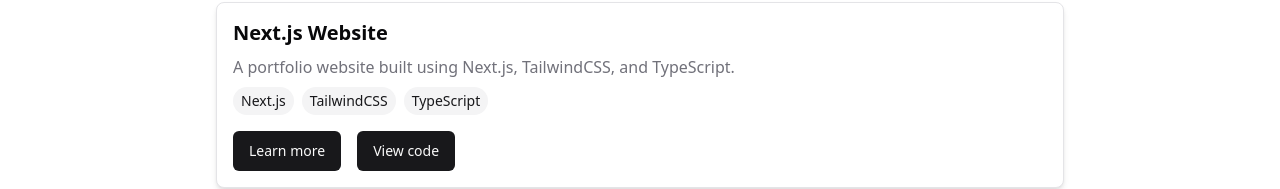
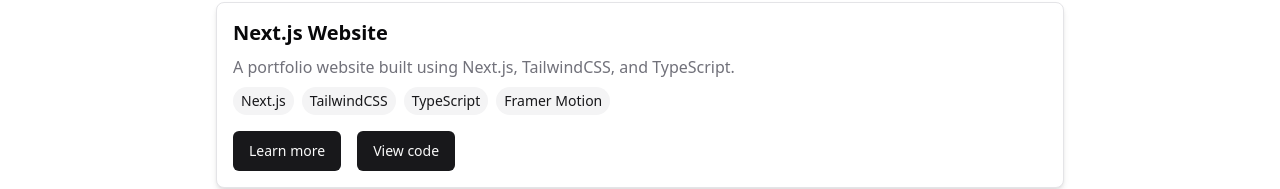
Before and after one commit to ahmad-fatayerji/MyPortfolio, a Next.js app: page /projects in a window 1280 px wide. Shown: the part 126-315 px from the top of the page. Built offline with nearby package versions, Linux system fonts and the light colour scheme.

Commit message:
added framer motion tech into project card

```diff
--- a/src/app/projects/page.tsx
+++ b/src/app/projects/page.tsx
@@ -8,7 +8,7 @@
     title: "Next.js Website",
     description:
       "A portfolio website built using Next.js, TailwindCSS, and TypeScript.",
-    technologies: ["Next.js", "TailwindCSS", "TypeScript"],
+    technologies: ["Next.js", "TailwindCSS", "TypeScript", "Framer Motion"],
     link: "/",
     code: "https://github.com/ahmad-fatayerji/MyPortfolio",
   },
```
